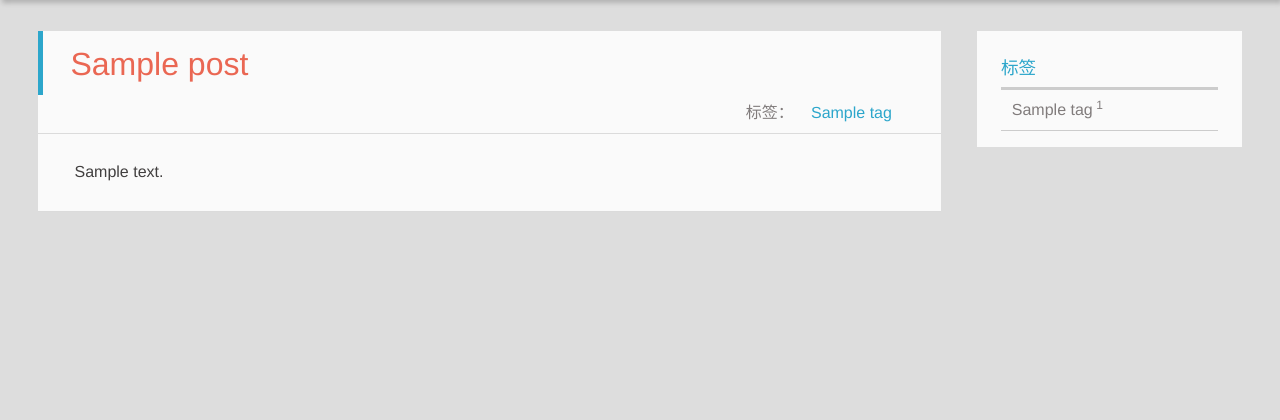
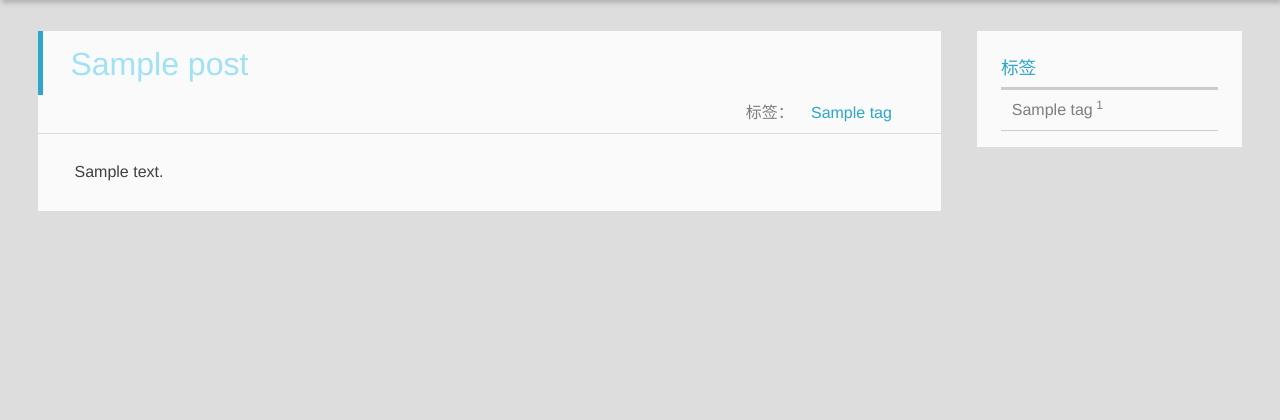
Before and after one commit to nullscc/flask_blog, a Flask app: a page that uses app/templates/base.html in a window 1280 px wide, with the pointer over the restyled element. Shown: the part 235-655 px from the top of the page. Run offline with Flask 2, Linux system fonts and the light colour scheme; tables that the repository leaves empty hold one stand-in row (values such as "Sample post"); some libraries are stand-ins or nearby versions; some web fonts are replaced.

Commit message:
首页摘要悬停色更改

```diff
--- a/app/static/style.css
+++ b/app/static/style.css
@@ -922,7 +922,7 @@ header nav ul li a:hover {
 }
 
 .post a:hover,.page a:hover,.link a:hover,.photo a:hover {
-	color: #ea6753
+	color: #A1E1F4
 }
 
 @media only screen and (min-width:768px) {
```
